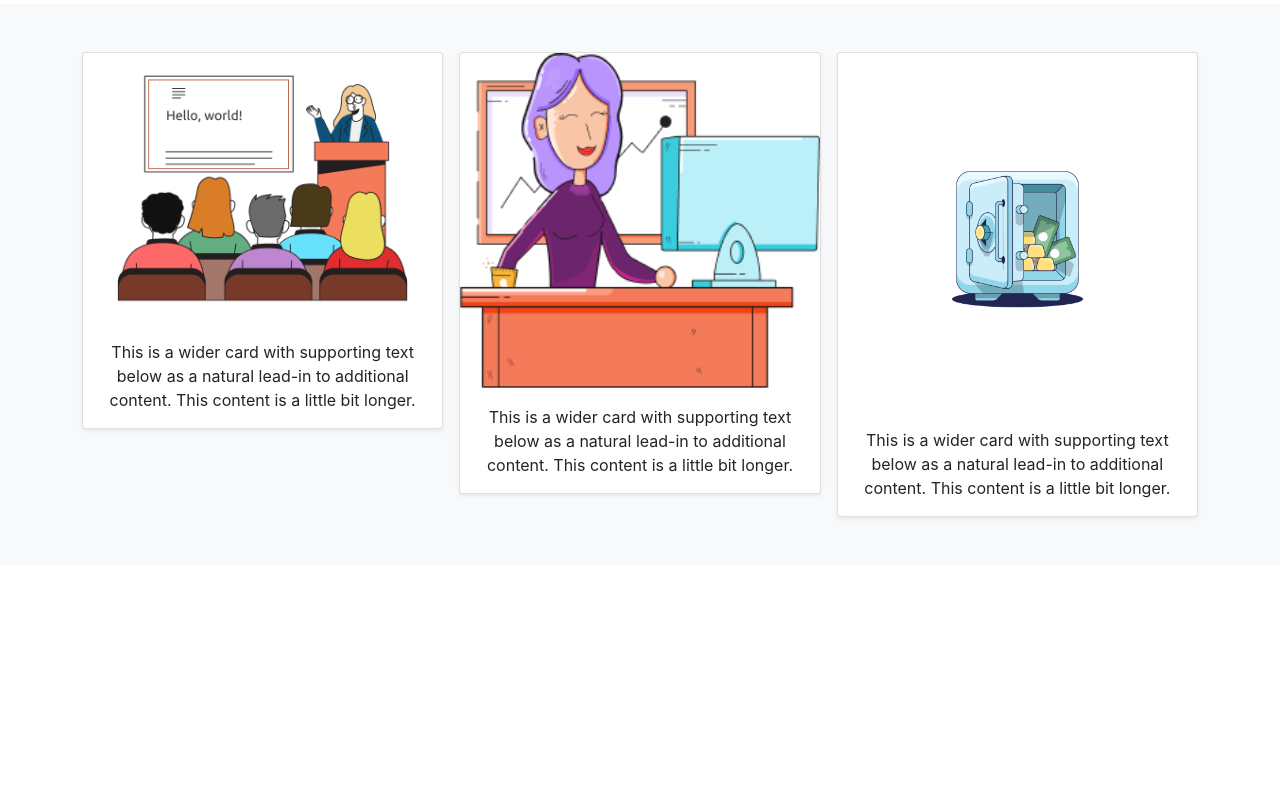
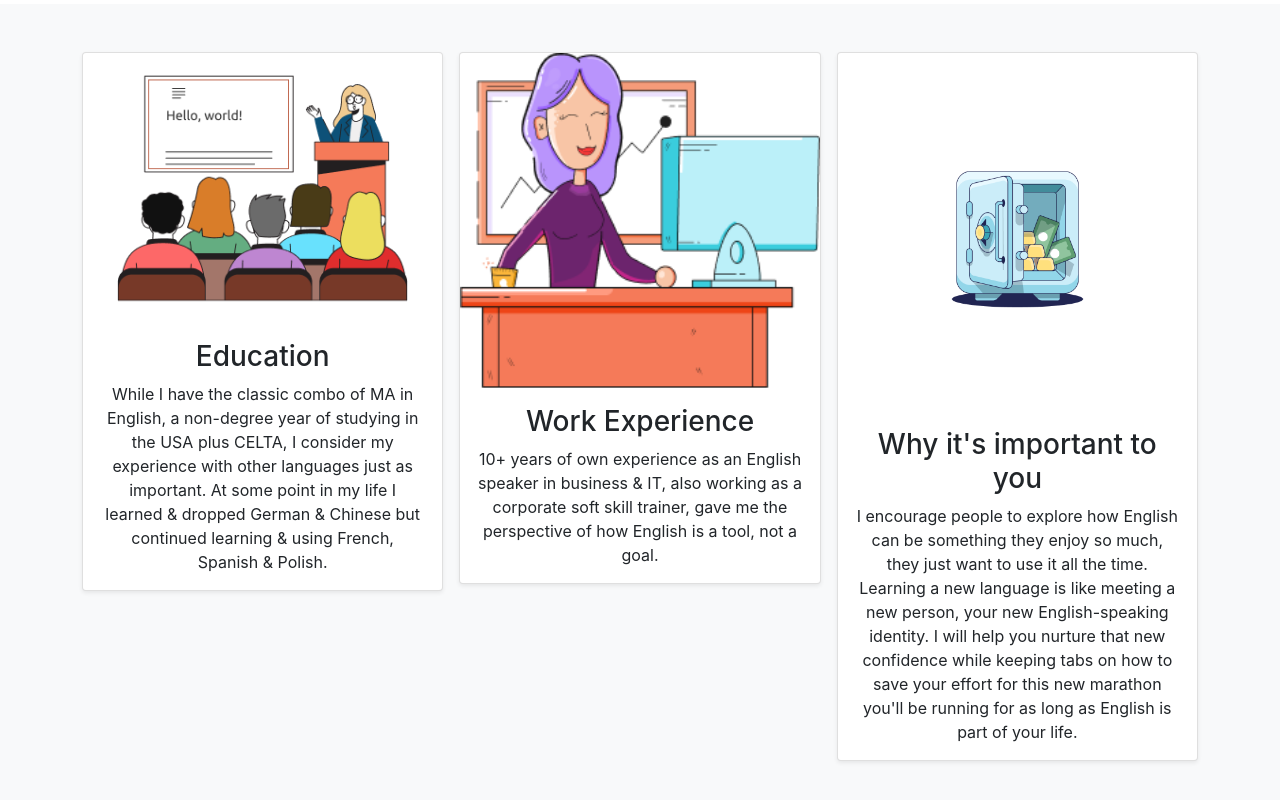
Before and after one commit to yuliya-burlai/english, a React (Vite) app: page / in a window 1280 px wide. Shown: the part 510-1310 px from the top of the page. Before the commit the page ends 1075 px from the top, so only its background shows below. Built offline with nearby package versions, Linux system fonts and the light colour scheme.

Commit message:
add textes

```diff
--- a/src/components/MainPage.tsx
+++ b/src/components/MainPage.tsx
@@ -32,10 +32,9 @@ export const MainPage = () => {
                   src="src/img/class.png"
                 />
                 <div className="card-body">
+                  <h3>Education</h3>
                   <p className="card-text">
-                    This is a wider card with supporting text below as a natural
-                    lead-in to additional content. This content is a little bit
-                    longer.
+                    While I have the classic combo of MA in English, a non-degree year of studying in the USA plus CELTA, I consider my experience with other languages just as important. At some point in my life I learned & dropped German & Chinese but continued learning & using French, Spanish & Polish.
                   </p>
                 </div>
               </div>
@@ -49,10 +48,9 @@ export const MainPage = () => {
                   src="src/img/work.png"
                 />
                 <div className="card-body">
+                  <h3>Work Experience</h3>
                   <p className="card-text">
-                    This is a wider card with supporting text below as a natural
-                    lead-in to additional content. This content is a little bit
-                    longer.
+                    10+ years of own experience as an English speaker in business & IT, also working as a corporate soft skill trainer, gave me the perspective of how English is a tool, not a goal.
                   </p>
                 </div>
               </div>
@@ -66,10 +64,9 @@ export const MainPage = () => {
                   src="src/img/vault.png"
                 />
                 <div className="card-body">
+                  <h3>Why it's important to you</h3>
                   <p className="card-text">
-                    This is a wider card with supporting text below as a natural
-                    lead-in to additional content. This content is a little bit
-                    longer.
+                    I encourage people to explore how English can be something they enjoy so much, they just want to use it all the time. Learning a new language is like meeting a new person, your new English-speaking identity. I will help you nurture that new confidence while keeping tabs on how to save your effort for this new marathon you'll be running for as long as English is part of your life.
                   </p>
                 </div>
               </div>
```
